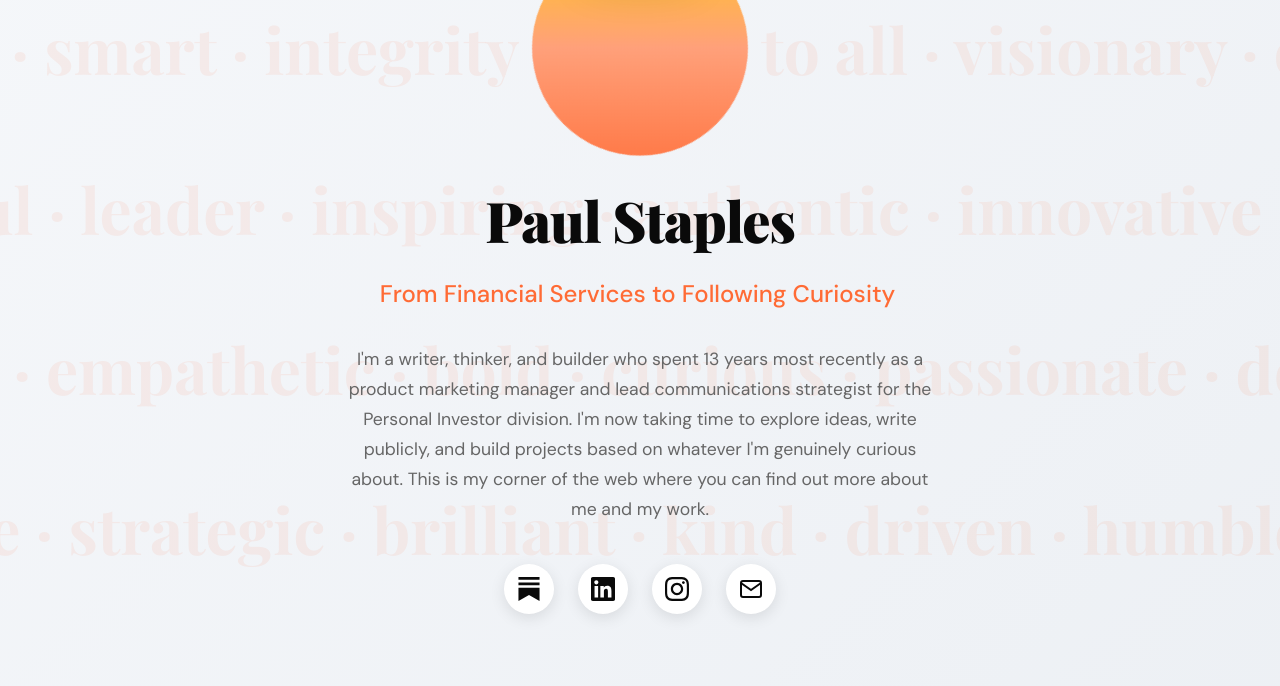
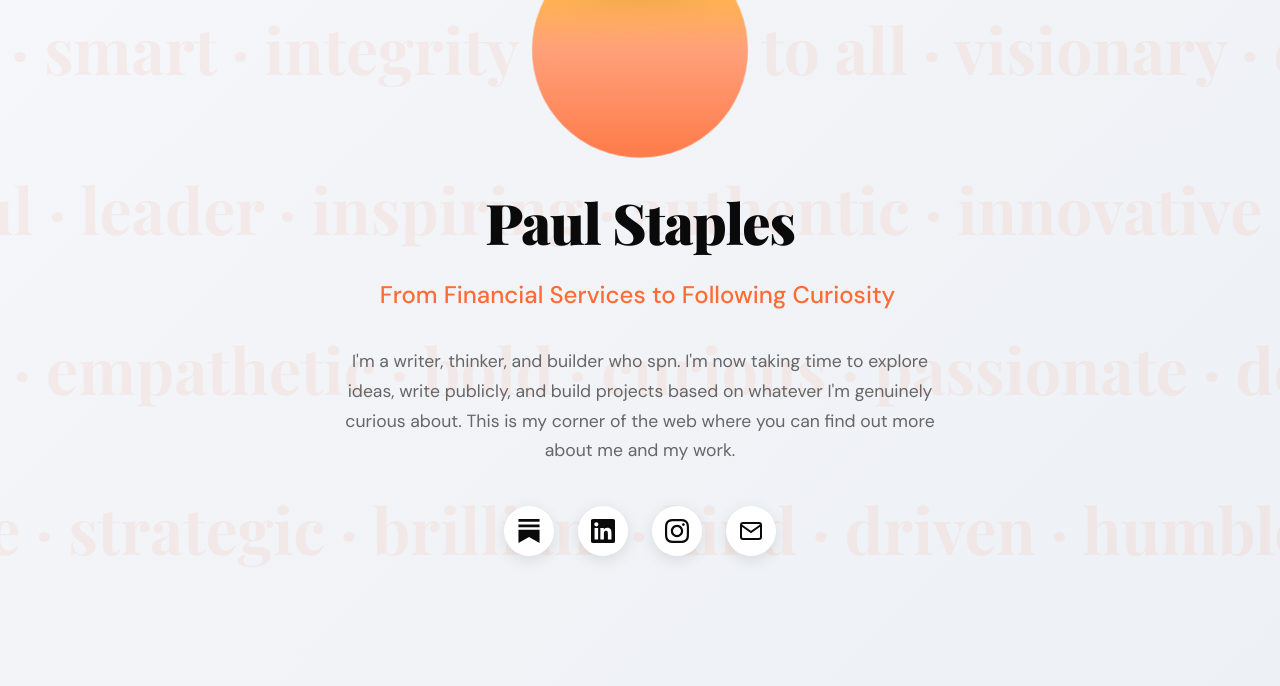
Before and after one commit to planetofthepaul/PersonalSite, a plain HTML site: page index.html in a window 1280 px wide. Shown: the part 114-800 px from the top of the page. Drawn offline with nearby package versions, Linux system fonts and the light colour scheme.

```diff
--- a/index.html
+++ b/index.html
@@ -388,7 +388,7 @@
             </div>
 
             <p class="bio">
-                I'm a writer, thinker, and builder who spent 13 years  most recently as a product marketing manager and lead communications strategist for the Personal Investor division. I'm now taking time to explore ideas, write publicly, and build projects based on whatever I'm genuinely curious about. This is my corner of the web where you can find out more about me and my work.
+                I'm a writer, thinker, and builder who spn. I'm now taking time to explore ideas, write publicly, and build projects based on whatever I'm genuinely curious about. This is my corner of the web where you can find out more about me and my work.
             </p>
 
             <div class="social-links">
```
